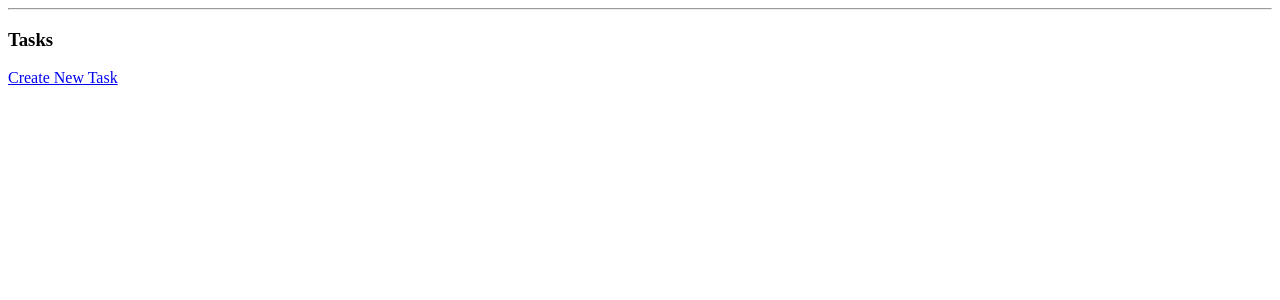
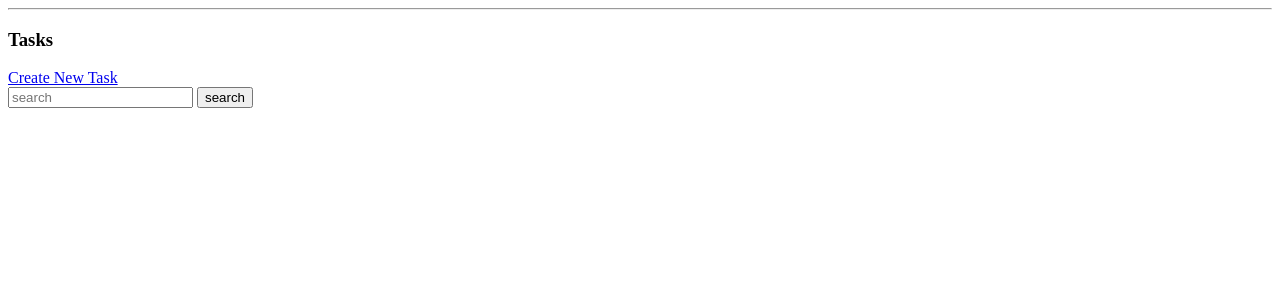
Before and after one commit to jaibeeryadav/worksync, a Django app: page /tasks/ in a window 1280 px wide. Shown: the part 47-347 px from the top of the page. Run offline with Django 5.2, Linux system fonts and the light colour scheme; a user stored in the database is signed in; data comes from the database, SQL or seed files in the repository; both versions use the stored data as it was after the commit.

Commit message:
basic search feature

```diff
--- a/apps/tasks/views.py
+++ b/apps/tasks/views.py
@@ -4,6 +4,7 @@ from .forms import TaskForm
 from django.urls import reverse_lazy
 from django.contrib.auth.mixins import LoginRequiredMixin
 from django.views.generic import CreateView, DeleteView, DetailView, ListView, UpdateView
+from django.db.models import Q
 
 # Create your views here.
 
@@ -13,9 +14,19 @@ class TaskListView(LoginRequiredMixin,ListView):
     context_object_name = 'tasks'
 
     def get_queryset(self):
-        return Tasks.objects.filter(
+        queryset = Tasks.objects.filter(
             user = self.request.user
         )
+        # search feature
+        search_query = self.request.GET.get('q')
+
+        if search_query:
+            queryset=queryset.filter(
+                Q(title__icontains=search_query)|
+                Q(description__icontains=search_query)
+            )
+        return queryset
+
 
 class TaskCreationView(LoginRequiredMixin, CreateView):
     model = Tasks
--- a/templates/tasks/task_list.html
+++ b/templates/tasks/task_list.html
@@ -3,6 +3,11 @@
 {% block content %}
 <h3>Tasks</h3>
 <a href="{% url "task_create" %}">Create New Task</a>
+
+<form method="get">
+    <input type="text" name="q" placeholder="search" value="{{ request.GET.q }}">
+    <button type="submit">search</button>
+</form>
 
 <div class="tasks">
     {% for task in tasks %}
```
Also changed, not shown: db.sqlite3.
